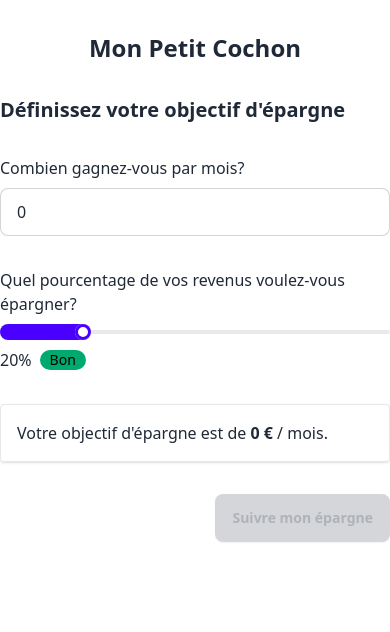
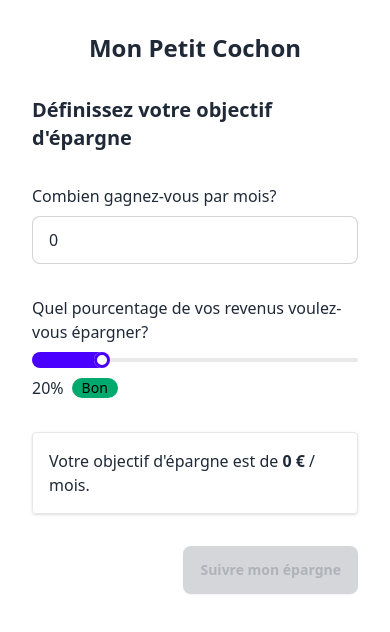
Before and after one commit to tomguillermou/cashflow, a Next.js app: page / in a window 390 px wide. Shown: the top 632 px of the page. Built offline with nearby package versions, Linux system fonts and the light colour scheme.

Commit message:
Fix spacing on mobile

```diff
--- a/app/layout.tsx
+++ b/app/layout.tsx
@@ -17,7 +17,7 @@
   return (
     <html lang="fr-FR">
       <body>
-        <div className="mx-auto max-w-lg py-8">
+        <div className="mx-auto max-w-lg p-8 md:px-0">
           <h1 className="mb-8 text-center text-2xl font-bold">Mon Petit Cochon</h1>
 
           {children}
```
